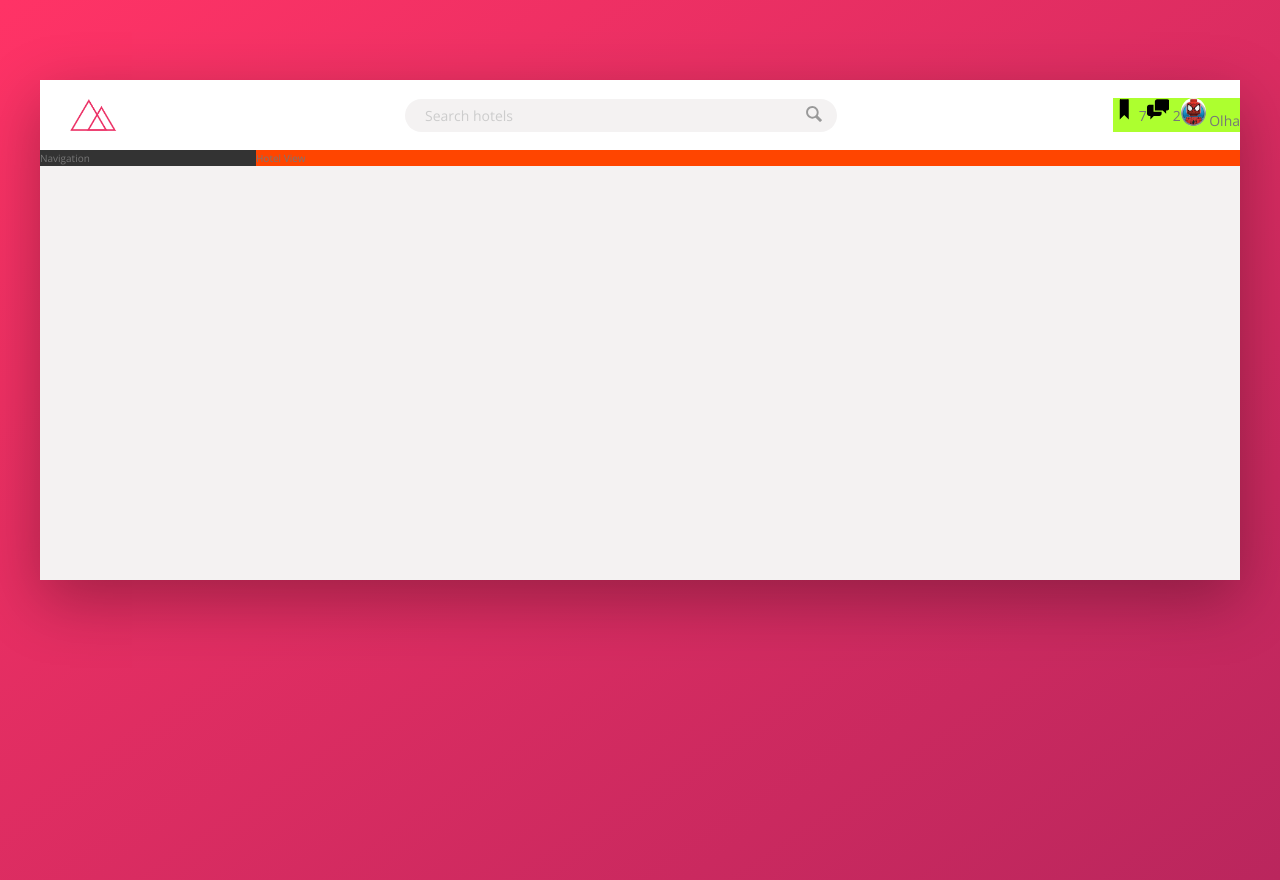
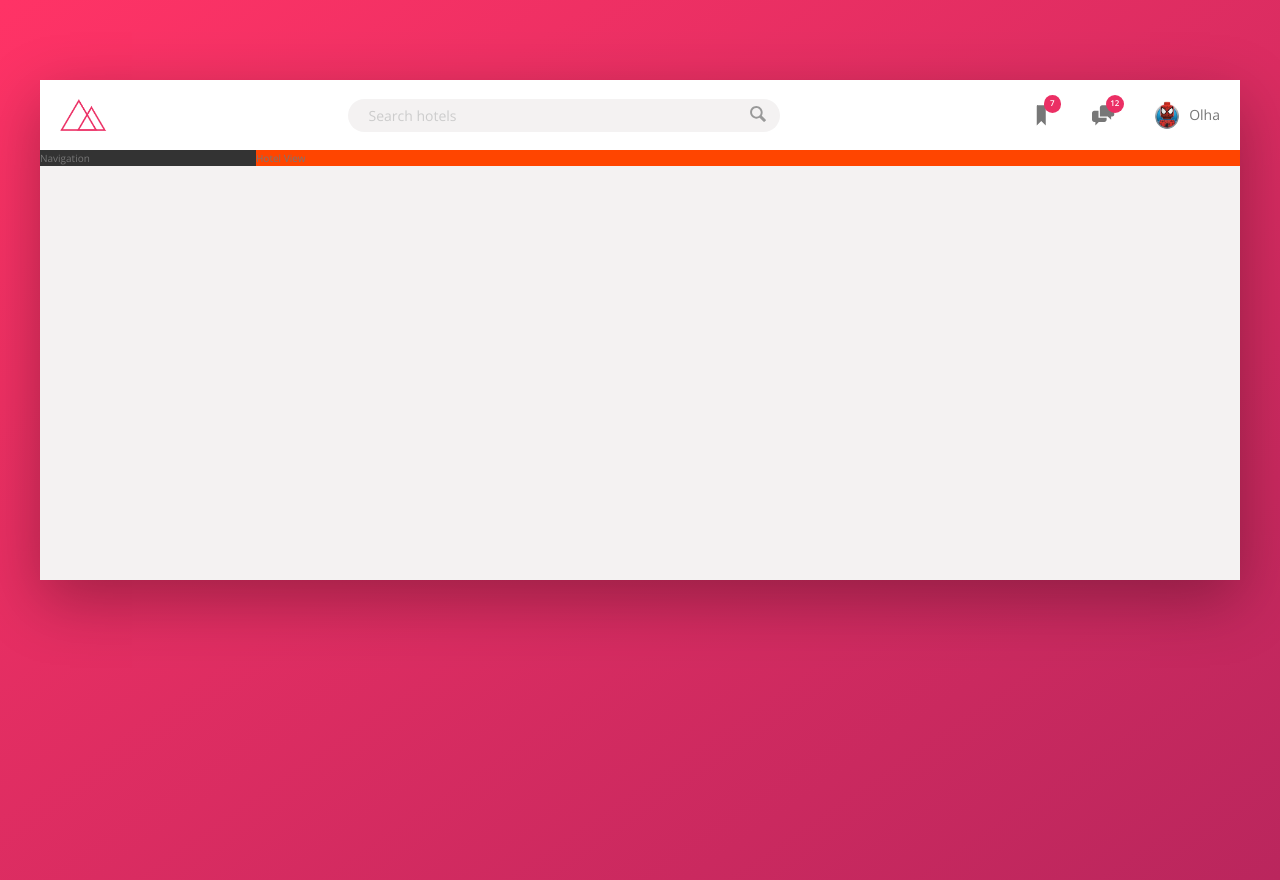
Before and after one commit to OlgaPrikhodko/trillo-flexbox-practice, a website: page index.html in a window 1280 px wide. Drawn offline with nearby package versions, Linux system fonts and the light colour scheme.

Commit message:
:star: build header - styling user navigation

```diff
--- a/index.html
+++ b/index.html
@@ -42,7 +42,7 @@
             <svg class="user-nav__icon">
               <use xlink:href="img/sprite.svg#icon-chat"></use>
             </svg>
-            <span class="user-nav__notification">2</span>
+            <span class="user-nav__notification">12</span>
           </div>
           <div class="user-nav__user">
             <img
--- a/sass/_components.scss
+++ b/sass/_components.scss
@@ -2,7 +2,7 @@
 // LOGO
 .logo {
   height: 3.25rem;
-  margin-left: 3rem;
+  margin-left: 2rem;
 }
 ///////////////////////////////////////////////
 // SEARCH
@@ -58,23 +58,55 @@
 /////////////////////////////////////////////
 // USER NAVIGATION
 .user-nav {
+  align-self: stretch;
+
   display: flex;
-  background-color: greenyellow;
+  align-items: center;
+
+  // all direct children
+  & > * {
+    height: 100%;
+    padding: 0 2rem;
+    cursor: pointer;
+    display: flex;
+    align-items: center;
+  }
+
+  & > *:hover {
+    background-color: var(--color-grey-light-2);
+  }
 
   &__icon-box {
+    position: relative;
   }
+
   &__icon {
     height: 2.25rem;
     width: 2.25rem;
+    fill: var(--color-grey-dark-2);
   }
+
   &__notification {
+    font-size: 0.8rem;
+    height: 1.75rem;
+    width: 1.75rem;
+    color: #fff;
+    font-weight: bold;
+    background-color: var(--color-primary);
+    border-radius: 100px;
+
+    display: flex;
+    justify-content: center;
+    align-items: center;
+
+    position: absolute;
+    top: 1.5rem;
+    right: 1.1rem;
   }
-  &__user {
-  }
+
   &__user-photo {
     height: 2.75rem;
     border-radius: 50%;
-  }
-  &__user-name {
+    margin-right: 1rem;
   }
 }
```
Also changed, not shown: css/style.css.
